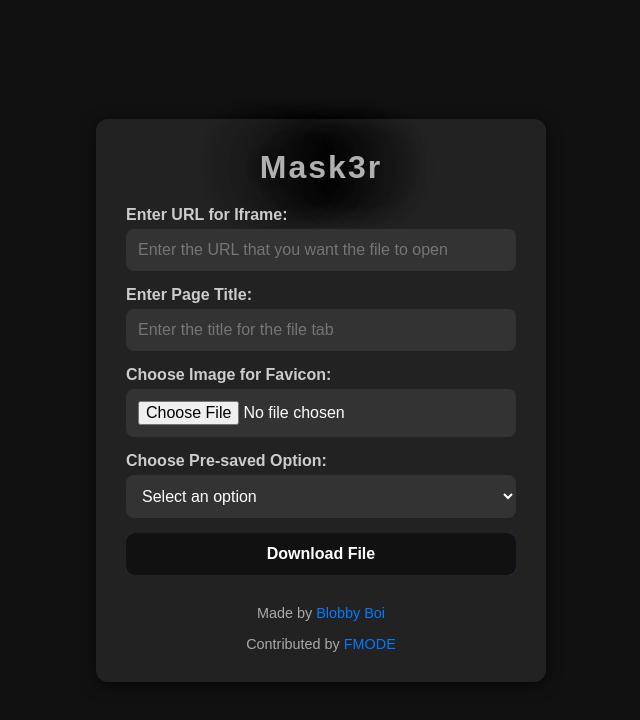
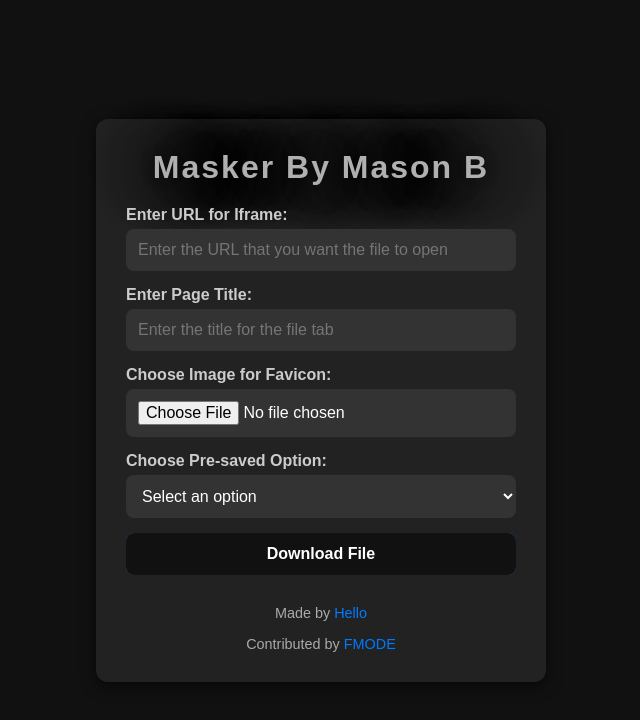
Before and after one commit to DEMO13291/masonss, a plain HTML site: page index.html in a window 1280 px wide. Shown: the whole page, without its empty margins (319-959 px from the left). Drawn offline with Linux system fonts and the light colour scheme.

Commit message:
Update index.html

```diff
--- a/index.html
+++ b/index.html
@@ -3,7 +3,7 @@
 <head>
     <meta charset="UTF-8">
     <meta name="viewport" content="width=device-width, initial-scale=1.0">
-    <title>Mask3r</title>
+    <title>Masker By mason B.</title>
     <style>
         * {
             margin: 0;
@@ -185,7 +185,7 @@
 </head>
 <body>
     <div class="container">
-        <h1>Mask3r</h1>
+        <h1>Masker By Mason B</h1>
 
         <label for="url-input">Enter URL for Iframe:</label>
         <input type="text" id="url-input" placeholder="Enter the URL that you want the file to open" />
@@ -213,10 +213,10 @@
         <button id="generate-button"><span>Download File</span></button>
 
         <div class="footer">
-            Made by <a href="https://github.com/Blobby-Boi/">Blobby Boi</a>
+            Made by <a href="Mason Burns">Hello</a>
         </div>
         <div class="footer">
-            Contributed by <a href="https://github.com/jOaawd">FMODE</a>
+            Contributed by <a href="Mason">FMODE</a>
         </div>
     </div>
 
```
